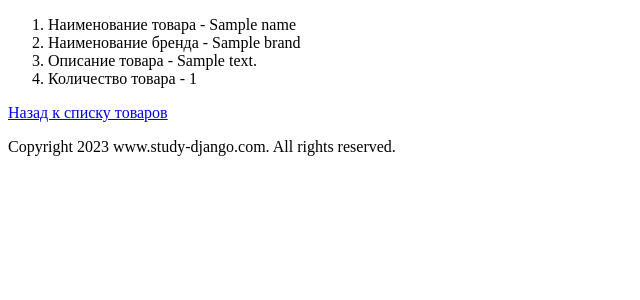
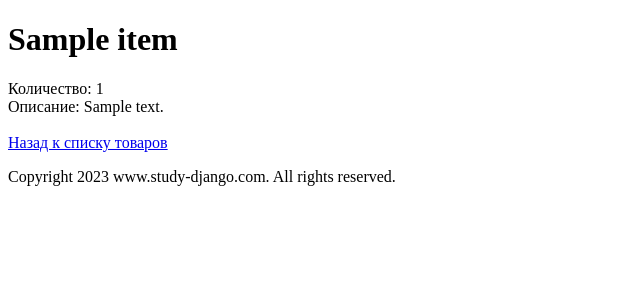
Before and after one commit to AlexTolm68/FirstDjango, a Django app: template templates/items.html in a window 1280 px wide. Shown: the part 70-370 px from the top of the page, without its empty margins (0-640 px from the left). Run offline with Django 4.2, Linux system fonts and the light colour scheme; tables that the repository leaves empty hold one stand-in row (values such as "Sample post"); the template is opened without the code that fills it: values that come from a table or form of the project are taken from there, most other values are stand-ins (such as "Sample title", 1, 10 or a date in 2020).

Commit message:
Финальная доработка

```diff
--- a/templates/items.html
+++ b/templates/items.html
@@ -6,13 +6,22 @@
 {% block content %}
 {% include 'header.html' %}
 <main>
-    <ol>
-        <li>Наименование товара - {{ name }}
-        <li>Наименование бренда - {{ brand }}
-        <li>Описание товара - {{ description }}
-        <li>Количество товара - {{ count }}
-    </ol>
-<p><a href="{% url 'items-list' %}"> Назад к списку товаров </a></p>
+<!--    <ol>-->
+<!--        <li>Наименование товара - {{ name }}-->
+<!--        <li>Наименование бренда - {{ brand }}-->
+<!--        <li>Описание товара - {{ description }}-->
+<!--        <li>Количество товара - {{ count }}-->
+<!--    </ol>-->
+<!--<p><a href="{% url 'items-list' %}"> Назад к списку товаров </a></p>-->
+    <h1>{{ item.name }} </h1>
+    <div>
+        Количество: {{ item.count | default:"Товар отсутствует на складе" }}
+    </div>
+    <div>
+        Описание: {{ item.description }}
+    </div>
+    <br>
+    <a href="/items"> Назад к списку товаров </a>
 </main>
 {% include 'footer.html' %}
 {% endblock %}
```
Also changed, not shown: FirstDjango/settings.py (+4 -4 lines), MainApp/views.py (+8 -9 lines).
